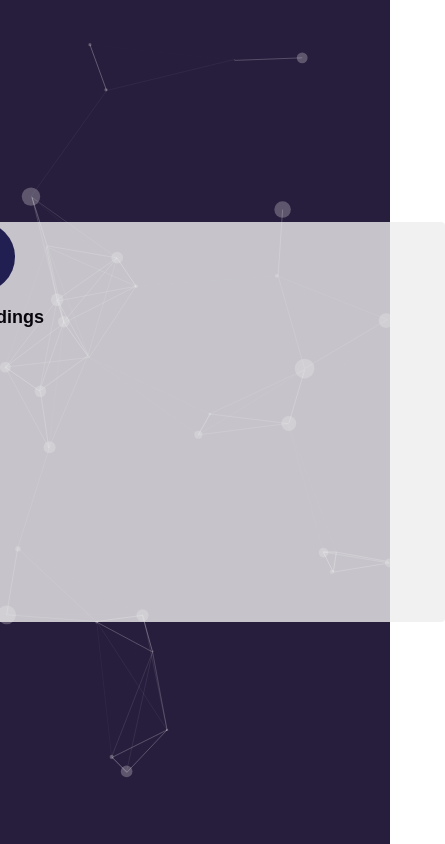
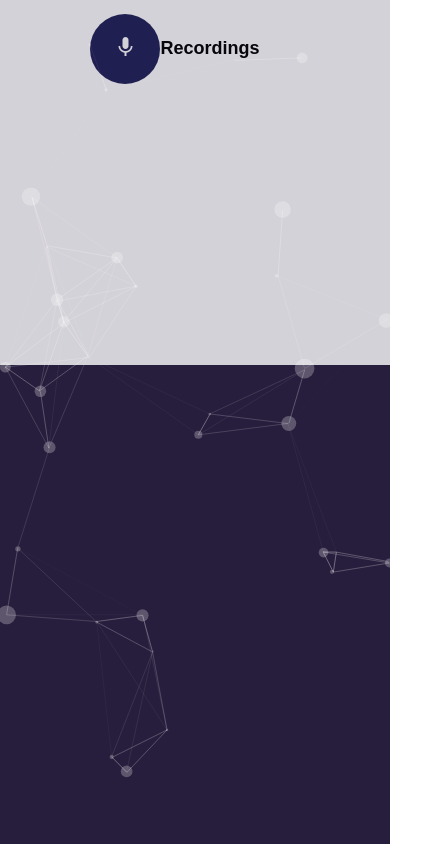
Before and after one commit to bettyybei/moodia-web, a website: page index.html in a window 390 px wide. Shown: the whole page, 445 px wide, since content can reach past the window. Drawn offline with nearby package versions, Linux system fonts and the light colour scheme; files that its build step writes are made by us from their sources; files whose address does not match are found by name.

Commit message:
Changed the panel css to flexbox

```diff
--- a/browser/style.css
+++ b/browser/style.css
@@ -1,6 +1,6 @@
 /* ---- reset ---- */ body{ margin:0; font:normal 75% Arial, Helvetica, sans-serif; } canvas{ display: block; vertical-align: bottom; } /* ---- particles.js container ---- */ #particles-js{ position:absolute; width: 100%; height: 100%; background-color: #271e3d; background-image: url(""); background-repeat: no-repeat; background-size: cover; background-position: 50% 50%; } /* ---- stats.js ---- */ .count-particles{ background: #000022; position: absolute; top: 48px; left: 0; width: 80px; color: #13E8E9; font-size: .8em; text-align: left; text-indent: 4px; line-height: 14px; padding-bottom: 2px; font-family: Helvetica, Arial, sans-serif; font-weight: bold; } .js-count-particles{ font-size: 1.1em; } #stats, .count-particles{ -webkit-user-select: none; margin-top: 5px; margin-left: 5px; } #stats{ border-radius: 3px 3px 0 0; overflow: hidden; } .count-particles{ border-radius: 0 0 3px 3px; }
 
-.panel {
+/*.panel {
   height: 400px;
   width: 500px;
   position: absolute;
@@ -13,8 +13,30 @@
   display: block;
   background-color: #eee;
   opacity: 0.8;
+}*/
 
+.panel {
+  height: 75%;
+  width: 66%;
+  position: fixed;
+  margin-top: 25%;
+  display: flex;
+  justify-content: center;
+  align-items: center;
+  background-color: white;
+  opacity: 0.8
+}
 
+@media only screen and (max-width: 500px) {
+    .panel {
+        width: 100%
+    }
+}
+
+.aligner {
+  display: flex;
+  justify-content: center;
+  align-items: center;
 }
 
 ul {
--- a/index.html
+++ b/index.html
@@ -12,7 +12,7 @@
       <!-- particles.js container -->
       <div id="particles-js"></div>
 
-
+      <div class="aligner">
         <div class="panel">
           <button onclick="startRecording(this);" class="btn-circle btn-xl"><i class="material-icons" id="record-button">mic</i></button><!--
           <button onclick="stopRecording(this);" disabled>stop</button> -->
@@ -21,6 +21,7 @@
 
           <ul id="recordingslist"></ul>
           <pre id="log"></pre>
+        </div>
       </div>
 
     <script src="http://cdn.jsdelivr.net/particles.js/2.0.0/particles.min.js"></script>
```
Also changed, not shown: 1 other file. Lines whose indentation alone changed are shown as unchanged.
